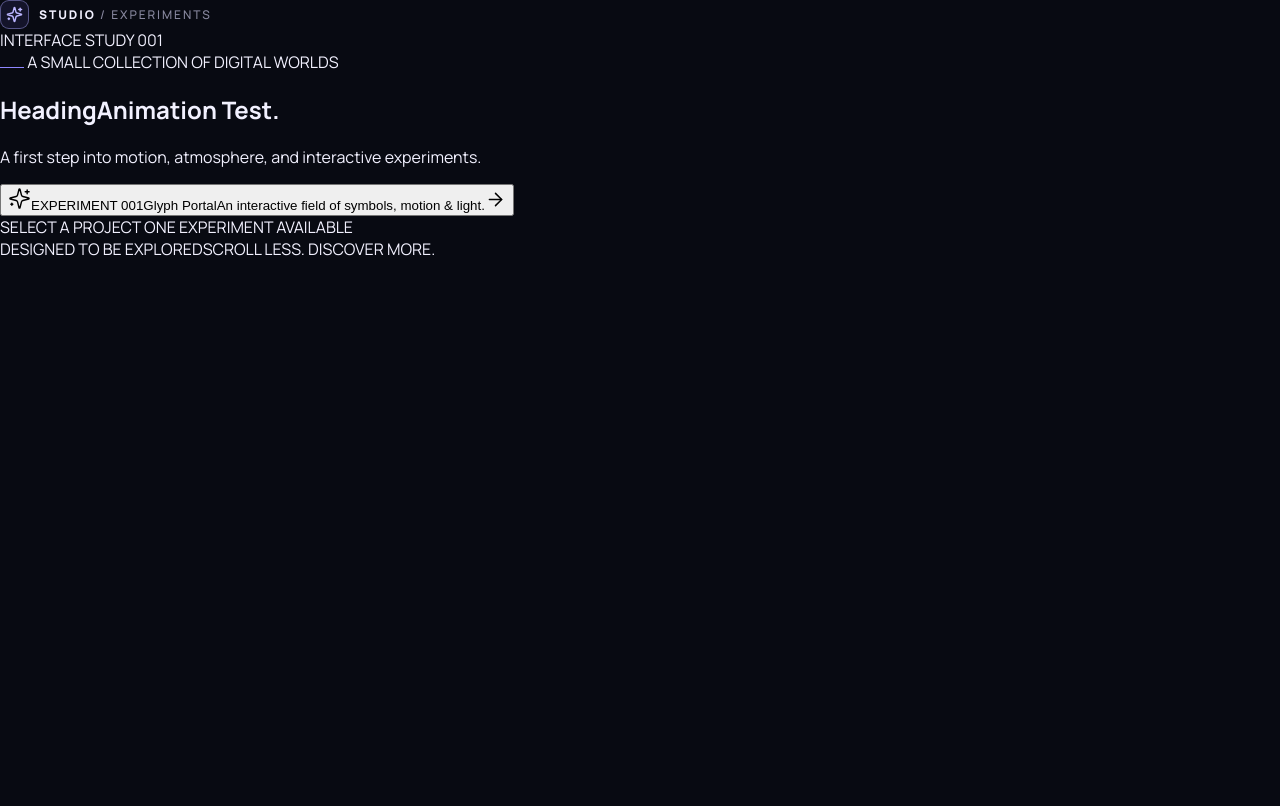
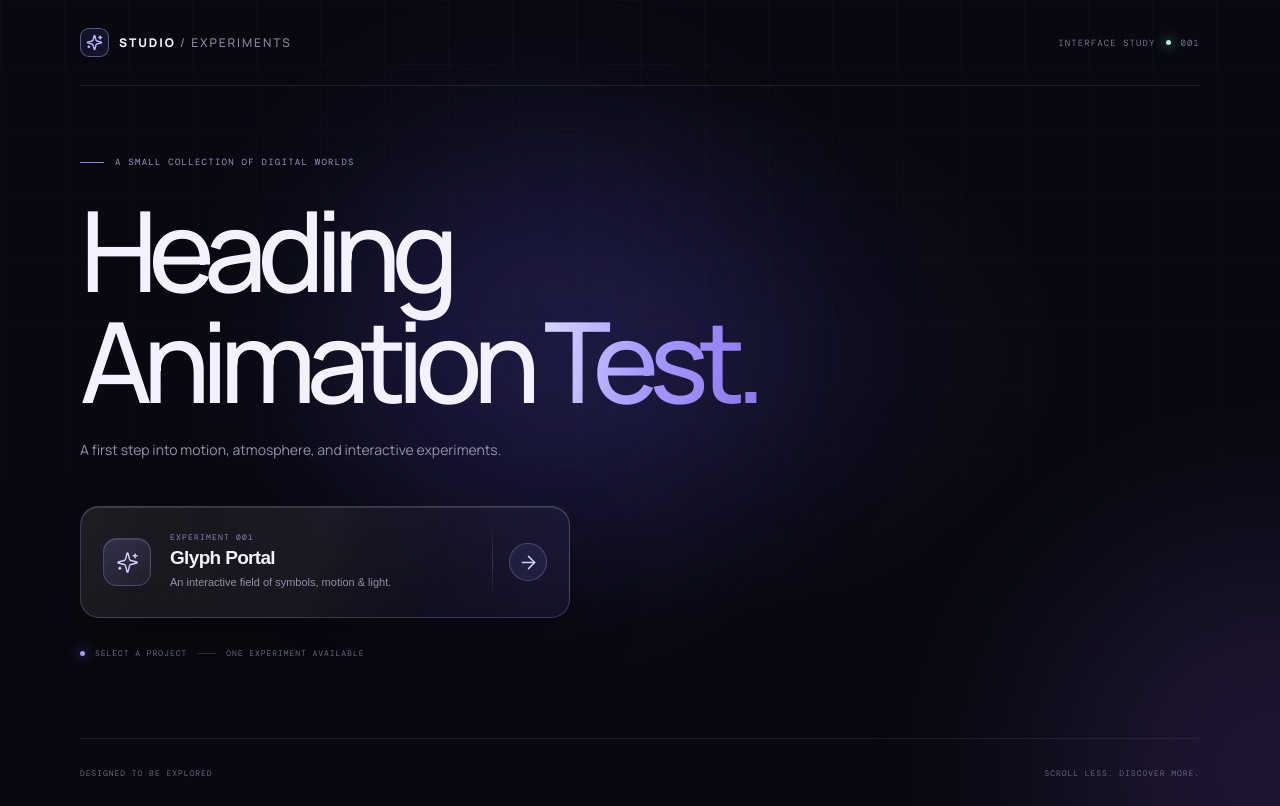
Before and after one commit to abinannd/trial, a React (Vite) app: page / in a window 1280 px wide. Built offline with nearby package versions, Linux system fonts and the light colour scheme; the HTML template or start-up script is replaced by a standard one.

Commit message:
Style animated intro and glass project panel

```diff
--- a/src/index.css
+++ b/src/index.css
@@ -43,3 +43,47 @@ button,a{-webkit-tap-highlight-color:transparent}
 @media(max-width:800px){.topbar,.footer,.hero,.glyph-section{width:calc(100% - 36px)}.hero{grid-template-columns:1fr;gap:36px;padding:64px 0 62px;min-height:auto}.hero h1{font-size:clamp(52px,11vw,76px)}.hero-copy{padding:0 3px}.portal-stage{max-width:620px;width:100%;margin:0 auto}.glyph-portal{height:350px}.glyph-section{padding:58px 0 72px}.glyph-grid{grid-template-columns:repeat(4,minmax(0,1fr))}.section-heading{align-items:flex-start;flex-direction:column;gap:18px}.section-heading>p{max-width:420px}}
 @media(max-width:460px){.topbar{height:72px}.status-label{font-size:8px}.topbar-right{gap:8px}.icon-link{margin-left:4px}.hero{padding-top:48px}.hero-description{font-size:13px}.glyph-portal{height:300px}.stage-topline,.stage-bottomline{padding:13px 12px;font-size:7px}.glyph-grid{grid-template-columns:repeat(3,minmax(0,1fr));gap:7px}.glyph-tile{min-height:100px}.footer{gap:10px;flex-wrap:wrap;padding:20px 0}.footer-note{display:none}.help-link{font-size:7px}}
 @media(prefers-reduced-motion:reduce){*,*::before,*::after{scroll-behavior:auto!important;animation-duration:.01ms!important;animation-iteration-count:1!important;transition-duration:.01ms!important}}
+
+
+/* Intro / project selector page */
+.intro-shell{position:relative;isolation:isolate;display:flex;min-height:100svh;flex-direction:column;overflow:hidden;background:radial-gradient(ellipse at 52% 44%,rgba(63,55,142,.2),transparent 42%),#080910;color:#f3f1ff}
+.intro-shell:before{position:absolute;inset:0;z-index:-1;background-image:linear-gradient(rgba(255,255,255,.018) 1px,transparent 1px),linear-gradient(90deg,rgba(255,255,255,.018) 1px,transparent 1px);background-size:64px 64px;content:"";mask-image:linear-gradient(to bottom,black,transparent 85%)}
+.intro-orb{position:absolute;z-index:-1;width:420px;height:420px;border-radius:50%;filter:blur(110px);opacity:.16;pointer-events:none}
+.intro-orb-one{top:15%;left:25%;background:#6d5aff;animation:orb-drift 12s ease-in-out infinite alternate}
+.intro-orb-two{right:-190px;bottom:-160px;background:#ab63ff;animation:orb-drift 15s ease-in-out infinite alternate-reverse}
+.intro-topbar,.intro-footer{display:flex;align-items:center;justify-content:space-between;width:min(1120px,calc(100% - 64px));margin:0 auto}
+.intro-topbar{height:86px;border-bottom:1px solid rgba(255,255,255,.085)}
+.intro-index{display:flex;align-items:center;gap:10px;color:#74748c;font-family:'DM Mono',monospace;font-size:9px;letter-spacing:.12em}
+.intro-index i{width:5px;height:5px;border-radius:50%;background:#a6f3d3;box-shadow:0 0 12px #8bf1ca}
+.intro-content{display:flex;width:min(1120px,calc(100% - 64px));flex:1;flex-direction:column;align-items:flex-start;justify-content:center;margin:0 auto;padding:70px 0 80px}
+.intro-kicker{display:flex;align-items:center;gap:11px;color:#9996bd;font-family:'DM Mono',monospace;font-size:9px;letter-spacing:.14em;animation:intro-rise .75s .05s both}
+.intro-heading{display:flex;flex-direction:column;margin:27px 0 20px;font-size:clamp(58px,9vw,112px);font-weight:500;line-height:.99;letter-spacing:-.085em}
+.heading-line{display:block;animation:intro-heading-in .95s cubic-bezier(.2,.75,.2,1) both}
+.heading-line-one{animation-delay:.12s}
+.heading-line-two{animation-delay:.28s}
+.intro-heading em{font-style:normal;background:linear-gradient(100deg,#dcd8ff 0%,#a59aff 48%,#8c77e9 100%);-webkit-background-clip:text;background-clip:text;color:transparent}
+.intro-subtitle{max-width:430px;margin:0;color:#9292a8;font-size:14px;line-height:1.9;animation:intro-rise .8s .42s both}
+.project-panel{position:relative;isolation:isolate;display:flex;align-items:center;gap:19px;width:min(100%,490px);min-height:112px;margin-top:43px;padding:21px 22px;overflow:hidden;border:1px solid rgba(208,203,255,.22);border-radius:19px;background:linear-gradient(120deg,rgba(255,255,255,.09),rgba(255,255,255,.025) 55%,rgba(140,127,255,.075));box-shadow:0 24px 70px rgba(0,0,0,.22),inset 0 1px rgba(255,255,255,.13);backdrop-filter:blur(22px);-webkit-backdrop-filter:blur(22px);color:inherit;text-align:left;cursor:pointer;animation:panel-in .85s .48s both;transition:transform .28s,border-color .28s,box-shadow .28s}
+.project-panel:before{position:absolute;inset:0;z-index:-1;border-radius:inherit;background:linear-gradient(110deg,transparent 15%,rgba(255,255,255,.07) 48%,transparent 72%);opacity:.55;content:"";pointer-events:none}
+.project-panel:hover{transform:translateY(-4px);border-color:rgba(185,177,255,.55);box-shadow:0 30px 80px rgba(43,32,104,.28),inset 0 1px rgba(255,255,255,.19)}
+.project-panel:focus-visible{outline:2px solid #b9b0ff;outline-offset:4px}
+.panel-symbol{display:grid;flex:0 0 48px;width:48px;height:48px;place-items:center;border:1px solid rgba(180,172,255,.25);border-radius:14px;background:linear-gradient(145deg,rgba(142,129,255,.2),rgba(255,255,255,.035));color:#d2cdff;box-shadow:inset 0 1px rgba(255,255,255,.1)}
+.panel-copy{display:flex;min-width:0;flex:1;flex-direction:column;align-items:flex-start;gap:5px}
+.panel-overline{color:#8985b0;font-family:'DM Mono',monospace;font-size:8px;letter-spacing:.15em}
+.panel-title{font-size:19px;font-weight:600;letter-spacing:-.035em}
+.panel-description{color:#9291a8;font-size:11px;line-height:1.6}
+.panel-arrow{display:grid;flex:0 0 38px;width:38px;height:38px;place-items:center;border:1px solid rgba(198,191,255,.25);border-radius:50%;background:rgba(139,127,255,.1);color:#d3ceff;transition:transform .25s,background .25s}
+.project-panel:hover .panel-arrow{transform:translateX(3px);background:rgba(139,127,255,.24)}
+.panel-edge{position:absolute;top:17px;right:76px;width:1px;height:calc(100% - 34px);background:linear-gradient(transparent,rgba(255,255,255,.14),transparent);pointer-events:none}
+.intro-bottom-note{display:flex;align-items:center;gap:10px;margin-top:30px;color:#686882;font-family:'DM Mono',monospace;font-size:8px;letter-spacing:.12em;animation:intro-rise .8s .62s both}
+.note-pulse{width:5px;height:5px;border-radius:50%;background:#a49aff;box-shadow:0 0 12px #9084ff}.note-divider{width:19px;height:1px;background:rgba(255,255,255,.16)}
+.intro-footer{min-height:68px;border-top:1px solid rgba(255,255,255,.075);color:#65657c;font-family:'DM Mono',monospace;font-size:8px;letter-spacing:.12em}
+.back-link{display:flex;align-items:center;gap:9px;padding:9px 12px;border:1px solid rgba(255,255,255,.1);border-radius:7px;background:rgba(255,255,255,.025);color:#aaa8c4;font-family:'DM Mono',monospace;font-size:9px;letter-spacing:.08em;cursor:pointer;transition:background .2s,border-color .2s}
+.back-link:hover{border-color:rgba(172,164,255,.35);background:rgba(130,119,255,.08)}
+@keyframes intro-rise{from{opacity:0;transform:translateY(14px)}to{opacity:1;transform:translateY(0)}}
+@keyframes intro-heading-in{from{opacity:0;transform:translateY(34px);filter:blur(8px)}to{opacity:1;transform:translateY(0);filter:blur(0)}}
+@keyframes panel-in{from{opacity:0;transform:translateY(18px) scale(.985)}to{opacity:1;transform:translateY(0) scale(1)}}
+@keyframes orb-drift{from{transform:translate3d(-10px,-8px,0) scale(.94)}to{transform:translate3d(22px,18px,0) scale(1.08)}}
+@media(max-width:800px){.intro-topbar,.intro-footer,.intro-content{width:calc(100% - 36px)}.intro-content{padding:64px 0 72px}.intro-heading{font-size:clamp(58px,11.5vw,88px)}}
+@media(max-width:460px){.intro-topbar{height:72px}.intro-index{font-size:7px;gap:7px}.intro-heading{font-size:clamp(52px,12vw,68px);margin-top:24px}.intro-subtitle{font-size:13px}.project-panel{gap:13px;min-height:104px;margin-top:34px;padding:17px 15px;border-radius:16px}.panel-symbol{flex-basis:42px;width:42px;height:42px}.panel-title{font-size:17px}.panel-description{font-size:10px}.panel-arrow{flex-basis:34px;width:34px;height:34px}.panel-edge{right:62px}.intro-bottom-note{font-size:7px;gap:7px}.intro-footer{font-size:7px}}
+@media(prefers-reduced-motion:reduce){.intro-orb-one,.intro-orb-two,.heading-line,.intro-kicker,.intro-subtitle,.project-panel,.intro-bottom-note{animation:none!important;opacity:1!important;filter:none!important;transform:none!important}}
```
